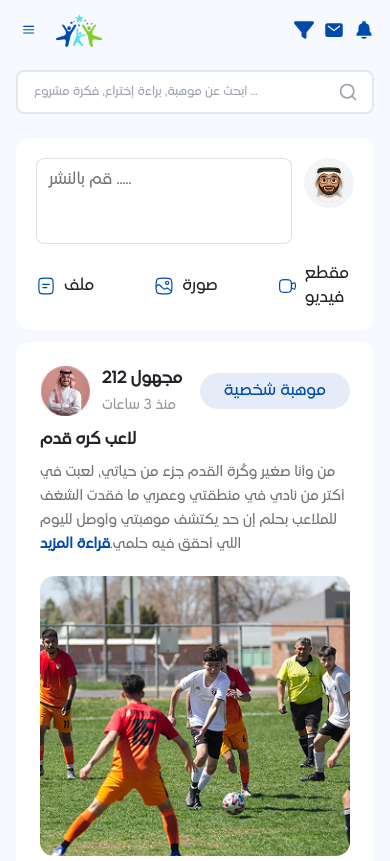
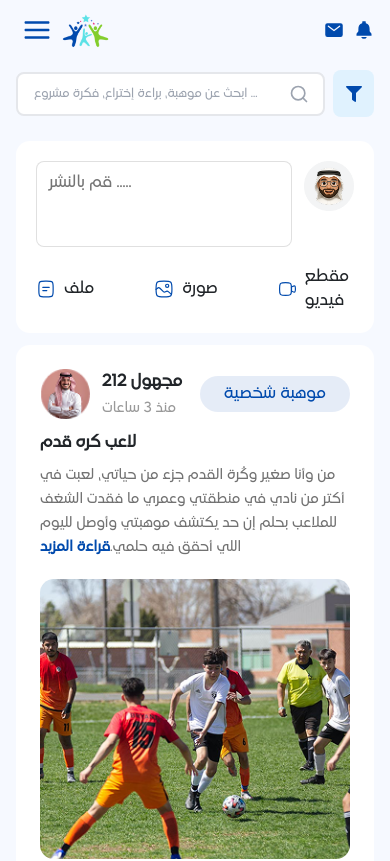
Before and after one commit to Shrouk-Khaled/talent-scout, a Next.js app: page /en/feed in a window 390 px wide. Shown: the top 861 px of the page. Built offline with nearby package versions, Linux system fonts and the light colour scheme.

Commit message:
change in package on responsive

```diff
--- a/src/app/[locale]/feed/page.jsx
+++ b/src/app/[locale]/feed/page.jsx
@@ -1,3 +1,4 @@
+"use client"
 import Info from "@/components/feed/info/Info";
 import styles from "./page.module.scss";
 import Post from "@/components/feed/post/Post";
@@ -5,9 +6,16 @@ import Filter from "@/components/feed/filter/Filter";
 import Input from "@/components/ui/input/Input";
 import { FiSearch } from "react-icons/fi";
 import Image from "next/image";
+import { FaFilter } from "react-icons/fa";
+import { useState } from "react";
+import { Drawer } from "antd";
+import { useLocale } from "next-intl";
 
 export default function Feed() {
     const isTalent = true;
+    const locale = useLocale();
+    const isRTL = locale == "ar";
+    const [openFilter, setOpenFilter] = useState(false);
 
     return <div className={`${styles.container} app-container`}>
         <div className={styles.search}>
@@ -16,6 +24,7 @@ export default function Feed() {
                 className={styles.input}
                 suffix={<FiSearch />}
             />
+            <span className={styles.filterIcon} onClick={() => setOpenFilter(true)}><FaFilter className={styles.icon}/></span>
         </div>
         <div className={styles.info}>
             <Info/>
@@ -53,5 +62,21 @@ export default function Feed() {
         <div className={styles.filter}>
             <Filter/>
         </div>
+
+        <Drawer
+        placement={isRTL ? "right" : "left"}
+        open={openFilter}
+        onClose={() => setOpenFilter(false)}
+        closable={false}
+        width={340} // <— tweak to your design
+        styles={{
+          header: { display: 'none' },
+          body:   { padding: 0, fontFamily: 'MadaniArabic' },
+        }}
+        className={styles.drawer} // panel
+        rootClassName={styles.drawerRoot} // wrapper
+      >
+        <Filter/>
+        </Drawer>
     </div>
 }
--- a/src/app/[locale]/feed/page.module.scss
+++ b/src/app/[locale]/feed/page.module.scss
@@ -72,6 +72,19 @@
         .search {
             display: block;
             margin-bottom: 12px;
+            display: flex;
+            align-items: center;
+            gap: 8px;
+            .filterIcon {
+                color: $color-primary;
+                background-color: #E0F2FE;
+                border-radius: 8px;
+                width: 47px;
+                height: 47px;
+                display: flex;
+                justify-content: center;
+                align-items: center;
+            }
         }
         .info{
             display: none;
--- a/src/components/common/mobileHeader/MobileHeader.jsx
+++ b/src/components/common/mobileHeader/MobileHeader.jsx
@@ -13,8 +13,6 @@ import { LuX } from "react-icons/lu";
 import { FiSearch } from "react-icons/fi";
 import { usePathname } from "next/navigation";
 import { IoMail, IoNotificationsSharp } from "react-icons/io5";
-import { FaFilter } from "react-icons/fa6";
-import Filter from "@/components/feed/filter/Filter";
 
 
 export default function MobileHeader() {
@@ -25,7 +23,6 @@ export default function MobileHeader() {
   const [scrolling, setScrolling] = useState(false);
   const [open, setOpen] = useState(false);
   const [isHomePage, setIsHomePage] = useState(false);
-  const [openFilter, setOpenFilter] = useState(false)
 
   useEffect(() => {
     const onScroll = () => setScrolling(window.scrollY > 50);
@@ -79,7 +76,7 @@ export default function MobileHeader() {
             className={styles.iconBtn}
             onClick={() => setOpen(true)}
           >
-            <CgMenu size={30}/>
+            <CgMenu size={30} className={styles.menuIcon}/>
           </button>
           <div className={styles.logo}>
             <Image src="/images/logo.png" alt="logo" width={55} height={40} />
@@ -91,13 +88,13 @@ export default function MobileHeader() {
             scrolling ? styles.scrolled : ""
           }  ${styles.notHome}`}
         >
-          <div>
+          <div className={styles.logoBox}>
             <button
               aria-label="Open menu"
               className={styles.iconBtn}
               onClick={() => setOpen(true)}
             >
-              <CgMenu />
+              <CgMenu size={30}/>
             </button>
             <div className={styles.logo}>
               <Image src="/images/logo.png" alt="logo" width={55} height={40} />
@@ -105,7 +102,6 @@ export default function MobileHeader() {
           </div>
 
           <div>
-            <FaFilter className={styles.icon} onClick={() => setOpenFilter(true)}/>
             <IoMail className={styles.icon} />
             <IoNotificationsSharp className={styles.icon} />
           </div>
@@ -177,22 +173,6 @@ export default function MobileHeader() {
         </div>
       </Drawer>
 
-      {/* Filter Drawer */}
-      <Drawer
-        placement={isRTL ? "right" : "left"}
-        open={openFilter}
-        onClose={() => setOpenFilter(false)}
-        closable={false}
-        width={340} // <— tweak to your design
-        styles={{
-          header: { display: 'none' },
-          body:   { padding: 0, fontFamily: 'MadaniArabic' },
-        }}
-        className={styles.drawer} // panel
-        rootClassName={styles.drawerRoot} // wrapper
-      >
-        <Filter/>
-        </Drawer>
     </>
   );
 }
--- a/src/components/common/mobileHeader/MobileHeader.module.scss
+++ b/src/components/common/mobileHeader/MobileHeader.module.scss
@@ -39,6 +39,9 @@
     img {
       height: 35px;
     }
+    .logoBox {
+      gap: 0px;
+    }
     div {
       display: flex;
       align-items: center;
@@ -48,7 +51,9 @@
         font-size: 20px;
       }
     }
+
   }
+
 
   img {
     object-fit: contain;
```
